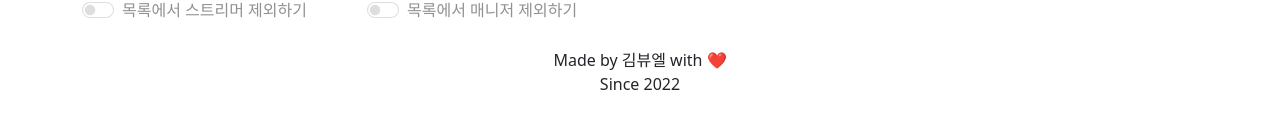
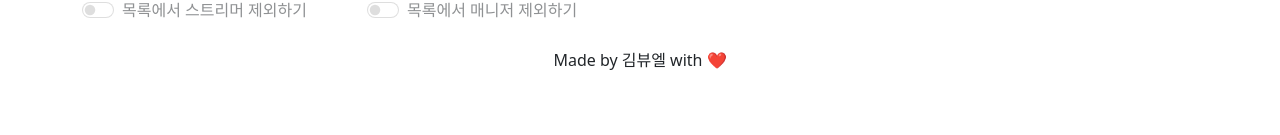
Before and after one commit to dokdo2005/tgd-comment-lottery, a React (Create React App) app: page / in a window 1280 px wide. Shown: the part 165-300 px from the top of the page. Built offline with nearby package versions, Linux system fonts and the light colour scheme.

Commit message:
fix: 크롬 익스텐션 버그 수정

```diff
--- a/public/background.js
+++ b/public/background.js
@@ -1,4 +1,4 @@
-chrome.runtime.onInstalled.addListener(async () => {
+chrome.action.onClicked.addListener(async () => {
     const url = chrome.runtime.getURL("index.html");
     await chrome.tabs.create({ url });
 });
--- a/src/App.js
+++ b/src/App.js
@@ -266,7 +266,6 @@ function App() {
       <div className="footer">
         <div>&nbsp;</div>
         <div>Made by 김뷰엘 with ❤️</div>
-        <dib>Since 2022</dib>
       </div>
     </div>
   );
```
Also changed, not shown: public/manifest.json.
